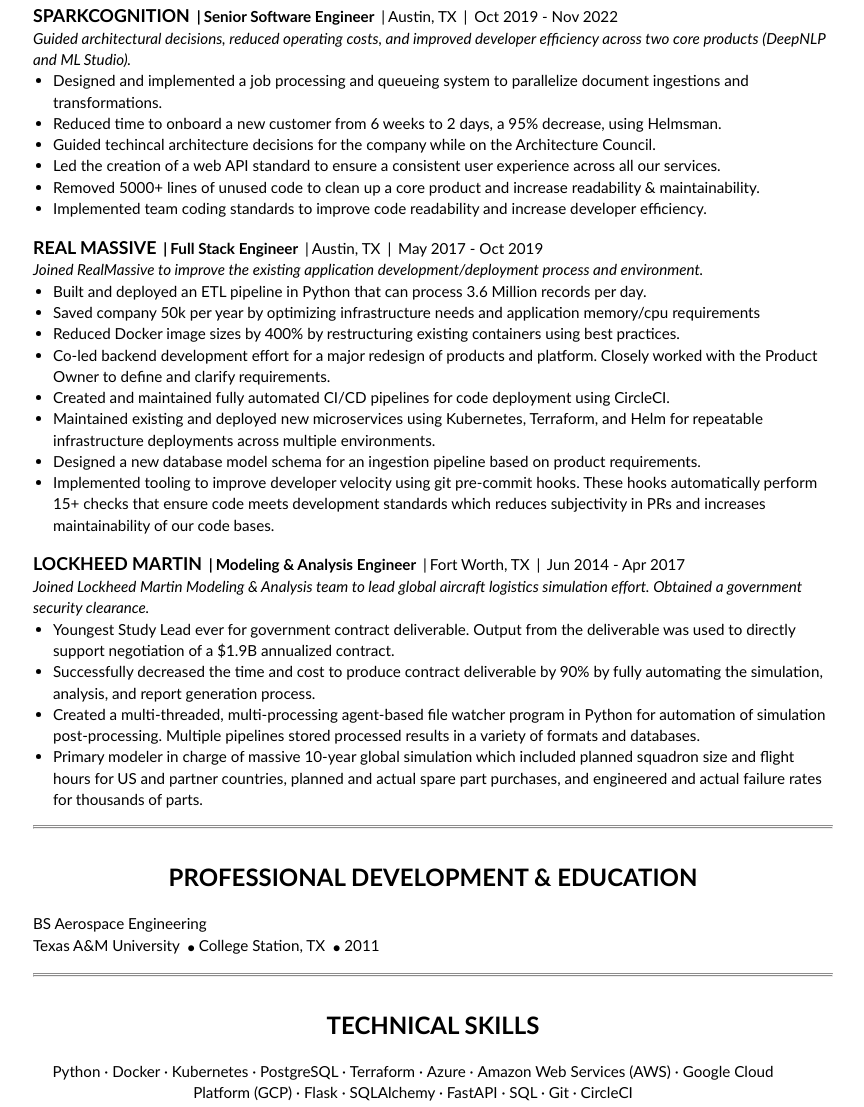
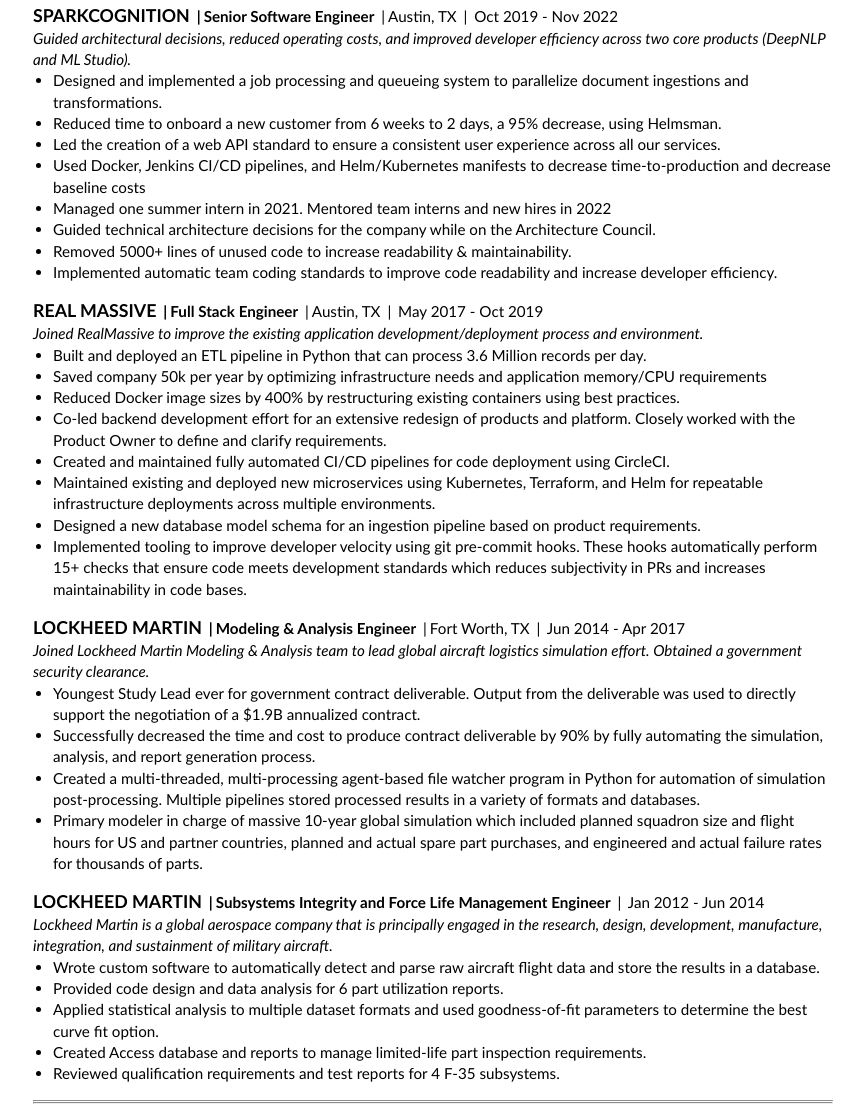
Before and after one commit to austinmcconnell/resume, a plain HTML site: page index.html in a window 1280 px wide. Shown: the part 402-1509 px from the top of the page, without its empty margins (207-1071 px from the left). Drawn offline with Linux system fonts and the light colour scheme.

Commit message:
Automated deployment to GitHub Pages: 2e31e28b6cd91e0447b026f763649184de0c1346

```diff
--- a/index.html
+++ b/index.html
@@ -182,7 +182,7 @@
 
                 <div class="summary">
                     <p>I build performant web apps, REST APIs, and ETL Pipelines. I emphasize
-                        clean, maintainable code with a focus on readability and language-specific
+                        clean, maintainable code focusing on readability and language-specific
                         best practices. I build fully-automated CI/CD pipelines and I practice
                         infrastructure-as-code. I have held a security clearance from the US government.</p>
                 </div>
@@ -210,14 +210,17 @@
                         document ingestions and transformations.</li>
                     <li>Reduced time to onboard a new customer from 6 weeks to 2 days, a 95% decrease,
                         using Helmsman.</li>
-                    <li>Guided techincal architecture decisions for the company while on the Architecture
-                        Council.</li>
                     <li>Led the creation of a web API standard to ensure a consistent user experience
                         across all our services.</li>
-                    <li>Removed 5000+ lines of unused code to clean up a core product and increase
-                        readability &amp; maintainability.</li>
-                    <li>Implemented team coding standards to improve code readability and increase
-                        developer efficiency.</li>
+                    <li>Used Docker, Jenkins CI/CD pipelines, and Helm/Kubernetes manifests to
+                        decrease time-to-production and decrease baseline costs</li>
+                    <li>Managed one summer intern in 2021. Mentored team interns and new hires
+                        in 2022</li>
+                    <li>Guided technical architecture decisions for the company while on the Architecture
+                        Council.</li>
+                    <li>Removed 5000+ lines of unused code to increase readability &amp; maintainability.</li>
+                    <li>Implemented automatic team coding standards to improve code readability
+                        and increase developer efficiency.</li>
                 </ul>
         </div>
         <div class="item">
@@ -238,11 +241,12 @@
             <li>Built and deployed an ETL pipeline in Python that can process 3.6 Million
                 records per day.</li>
             <li>Saved company 50k per year by optimizing infrastructure needs and application
-                memory/cpu requirements</li>
+                memory/CPU requirements</li>
             <li>Reduced Docker image sizes by 400% by restructuring existing containers
                 using best practices.</li>
-            <li>Co-led backend development effort for a major redesign of products and
-                platform. Closely worked with the Product Owner to define and clarify requirements.</li>
+            <li>Co-led backend development effort for an extensive redesign of products
+                and platform. Closely worked with the Product Owner to define and clarify
+                requirements.</li>
             <li>Created and maintained fully automated CI/CD pipelines for code deployment
                 using CircleCI.</li>
             <li>Maintained existing and deployed new microservices using Kubernetes, Terraform,
@@ -252,7 +256,7 @@
             <li>Implemented tooling to improve developer velocity using git pre-commit
                 hooks. These hooks automatically perform 15+ checks that ensure code meets
                 development standards which reduces subjectivity in PRs and increases maintainability
-                of our code bases.</li>
+                in code bases.</li>
         </ul>
         </div>
         <div class="item">
@@ -271,8 +275,8 @@
         </div>
         <ul class="highlights">
             <li>Youngest Study Lead ever for government contract deliverable. Output from
-                the deliverable was used to directly support negotiation of a $1.9B annualized
-                contract.</li>
+                the deliverable was used to directly support the negotiation of a $1.9B
+                annualized contract.</li>
             <li>Successfully decreased the time and cost to produce contract deliverable
                 by 90% by fully automating the simulation, analysis, and report generation
                 process.</li>
@@ -283,6 +287,31 @@
                 planned squadron size and flight hours for US and partner countries, planned
                 and actual spare part purchases, and engineered and actual failure rates
                 for thousands of parts.</li>
+        </ul>
+        </div>
+        <div class="item">
+             <h3 class="name">Lockheed Martin</h3>
+ <span class="position">Subsystems Integrity and Force Life Management Engineer</span>
+
+            <span
+            class="date"> <span class="startDate">Jan 2012</span>
+ <span class="endDate">- Jun 2014</span>
+</span>
+                <div
+                class="summary">
+                    <p>Lockheed Martin is a global aerospace company that is principally engaged
+                        in the research, design, development, manufacture, integration, and sustainment
+                        of military aircraft.</p>
+        </div>
+        <ul class="highlights">
+            <li>Wrote custom software to automatically detect and parse raw aircraft flight
+                data and store the results in a database.</li>
+            <li>Provided code design and data analysis for 6 part utilization reports.</li>
+            <li>Applied statistical analysis to multiple dataset formats and used goodness-of-fit
+                parameters to determine the best curve fit option.</li>
+            <li>Created Access database and reports to manage limited-life part inspection
+                requirements.</li>
+            <li>Reviewed qualification requirements and test reports for 4 F-35 subsystems.</li>
         </ul>
         </div>
         <hr class="style2">
```
